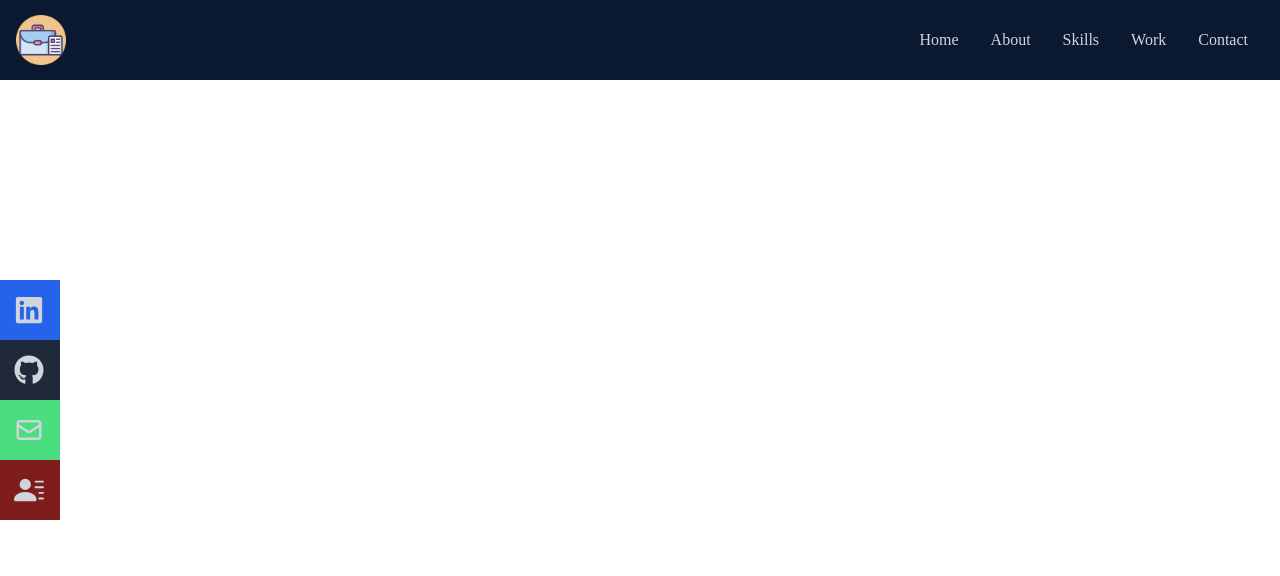
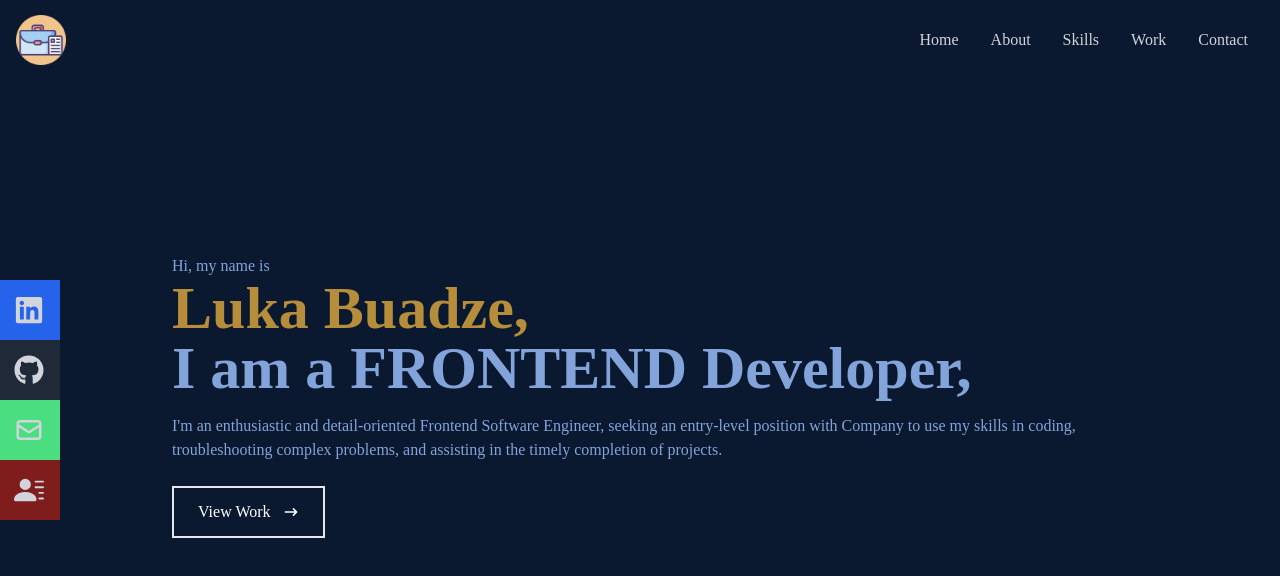
Before and after one commit to BendUOverr/portfolio, a React (Create React App) app: page / in a window 1280 px wide. Shown: the top 576 px of the page. Built offline with nearby package versions, Linux system fonts and the light colour scheme.

Commit message:
feat:Home

```diff
--- a/src/components/Home.js
+++ b/src/components/Home.js
@@ -1,10 +1,33 @@
-import React from 'react'
-import {HiArrowNarrowRight} from 'react-icons/hi'
+import React from "react";
+import { HiArrowNarrowRight } from "react-icons/hi";
 
-export const Home= () => {
+export const Home = () => {
   return (
-    <div className='bg-[#0a192f]'>
-
+    <div name="home" className="w-full h-screen bg-[#0a192f]">
+      {/*Container*/}
+      <div className="max-w-[1000px] mx-auto px-8 flex flex-col justify-center h-full">
+        <p className="text-[#83a4da]">Hi, my name is</p>
+        <h1 className="text-4xl sm:text-6xl font-bold text-[#b68d3a]">
+          Luka Buadze,
+        </h1>
+        <h2 className="text-4xl sm:text-6xl font-bold text-[#83a4da]">
+          I am a FRONTEND Developer,
+        </h2>
+        <p className="text-[#83a4da] py-4 mx-w-[700]">
+          I'm an enthusiastic and detail-oriented Frontend Software Engineer,
+          seeking an entry-level position with Company to use my skills in
+          coding, troubleshooting complex problems, and assisting in the timely
+          completion of projects.
+        </p>
+        <div>
+          <button className="group flex items-center text-white border-2 px-6 py-3 my-2 hover:bg-[#b68d3a] hover:border-[#b68d3a]">
+            View Work
+            <span className="group-hover:rotate-90 duration-300">
+              <HiArrowNarrowRight className="ml-3" />
+            </span>
+          </button>
+        </div>
+      </div>
     </div>
-  )
-}
+  );
+};
```
Also changed, not shown: src/components/Navbar.js (+43 -12 lines).
